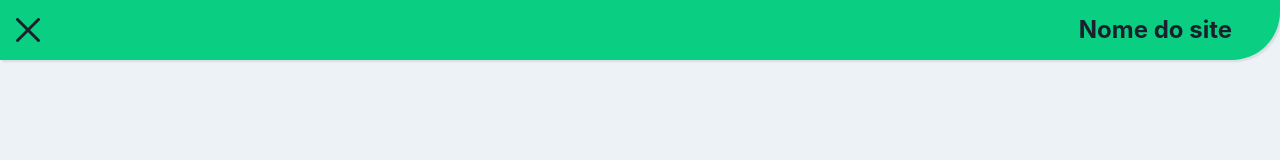
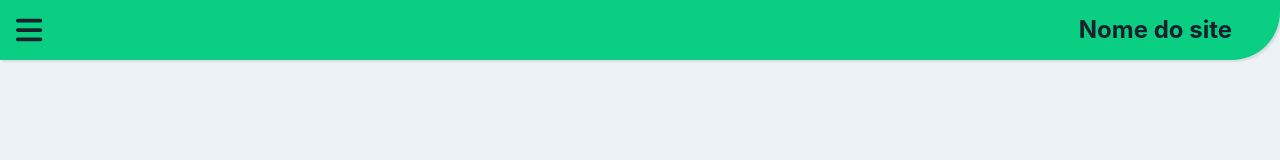
Before and after one commit to ThalesBMC/projetaoSI-22.1-app, a Next.js app: page /cadastrovendedor in a window 1280 px wide. Shown: the top 160 px of the page. Built offline with nearby package versions, Linux system fonts and the light colour scheme.

Commit message:
feat: adds fontAwesome icons

```diff
--- a/components/Header/index.js
+++ b/components/Header/index.js
@@ -1,6 +1,9 @@
 import React from "react";
 import { Flex, Heading } from "@chakra-ui/react";
-import { CloseIcon } from "@chakra-ui/icons";
+
+import { faBars } from "@fortawesome/free-solid-svg-icons";
+
+import { FontAwesomeIcon } from "@fortawesome/react-fontawesome";
 
 export const Header = () => {
   return (
@@ -13,11 +16,11 @@
       paddingLeft="4"
       paddingRight="4"
       borderBottomRightRadius="3rem"
-      position='fixed'
-      zIndex='998' //add o zIndex para o header não ser sobrescrito por outros componentes/elementos
-      boxShadow= '2px 2px 2px 0px rgba(0,0,0,0.09)'
+      position="fixed"
+      zIndex="998" //add o zIndex para o header não ser sobrescrito por outros componentes/elementos
+      boxShadow="2px 2px 2px 0px rgba(0,0,0,0.09)"
     >
-      <CloseIcon w="6" h="6" />
+      <FontAwesomeIcon style={{ fontSize: 30 }} icon={faBars} />
       <Heading fontSize="2xl" mr="8">
         Nome do site
       </Heading>
--- a/package.json
+++ b/package.json
@@ -13,6 +13,10 @@
     "@chakra-ui/react": "^2.3.2",
     "@emotion/react": "^11.10.4",
     "@emotion/styled": "^11.10.4",
+    "@fortawesome/fontawesome-svg-core": "^6.2.0",
+    "@fortawesome/free-brands-svg-icons": "^6.2.0",
+    "@fortawesome/free-solid-svg-icons": "^6.2.0",
+    "@fortawesome/react-fontawesome": "^0.2.0",
     "framer-motion": "^7.3.5",
     "next": "12.2.5",
     "next-seo": "^5.5.0",
--- a/pages/_app.js
+++ b/pages/_app.js
@@ -1,5 +1,8 @@
 import "../styles/globals.css";
 import { ChakraProvider } from "@chakra-ui/react";
+import { config } from "@fortawesome/fontawesome-svg-core";
+import "@fortawesome/fontawesome-svg-core/styles.css";
+config.autoAddCss = false;
 
 function MyApp({ Component, pageProps }) {
   return (
```
Also changed, not shown: 1 other file (tests, documents, lock files or other folders).
